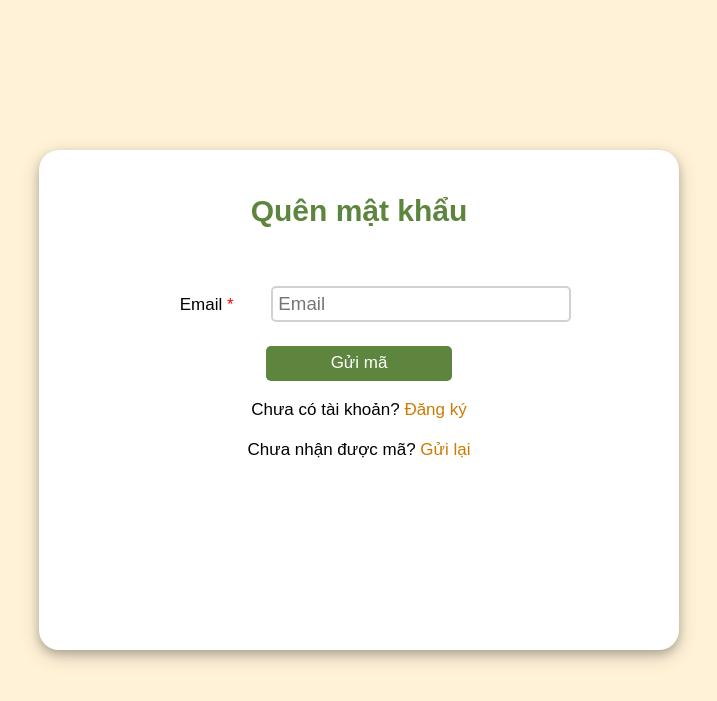
After one commit to hangpt1/bookreview, a PHP site: page /forgotpass.php in a window 1280 px wide. The commit adds this page. Shown: the top 701 px of the page, without its empty margins (281-998 px from the left). Run offline with PHP 8.4, Linux system fonts and the light colour scheme.

Commit message:
update forgotpas

```diff
--- /dev/null
+++ b/forgotpass.php
@@ -0,0 +1,36 @@
+<!DOCTYPE html>
+<html lang="en">
+<head>
+    <meta charset="UTF-8">
+    <meta name="viewport" content="width=device-width, initial-scale=1.0">
+    <title>Quên mật khẩu BookReview</title>
+    <link rel="stylesheet" href="./asset/css/base.css">
+    <link rel="stylesheet" href="./asset/css/main.css">
+    <link rel="stylesheet" href="assets/fontawesome-free-6.5.2-web (1)/fontawesome-free-6.5.2-web/css/all.min.css">
+    <link href="https://fonts.googleapis.com/css2?family=Roboto+Slab:wght@300&family=Roboto:wght@300;400;500;700&display=swap" rel="stylesheet">
+</head>
+<body>
+    <div class="container">
+        <center>
+        <div class="form-container">
+            <form id="forgotpassForm" class="form" action="?action=forgotpass" method="POST"  >
+                <h2 class="form-title">Quên mật khẩu</h2><br>
+
+                <label for="loginEmail_forgoted">Email <span style="color:red;">*</span></label>
+                <input type="email" id="loginEmail_forgoted" name="loginEmail_forgoted" placeholder="Email" ><br><br>
+                <!-- <small>Error message</small> -->
+
+                <button type="submit" class="button-form">Gửi mã</button>
+                <div class="form-control">
+                    <p>Chưa có tài khoản? <a href="?action=signin" id="showRegisterForm">Đăng ký</a></p>
+                    <p>Chưa nhận được mã? <a href="?action=resendCode" id="resendCode">Gửi lại</a></p>
+                </div>
+            </form>
+        </div>
+        </center>
+    </div>
+
+
+
+</body>
+</html>
--- a/writerv.php
+++ b/writerv.php
@@ -3,7 +3,7 @@
 <head>
     <meta charset="UTF-8">
     <meta name="viewport" content="width=device-width, initial-scale=1.0">
-    <link rel="stylesheet" href="rv.css">
+    <link rel="stylesheet" href="./asset/css/rv.css">
     <title>Book Review</title>
     <script>
         function confirmSubmission() {
```
Also changed, not shown: asset/css/rv.css (renamed from rv.css).
